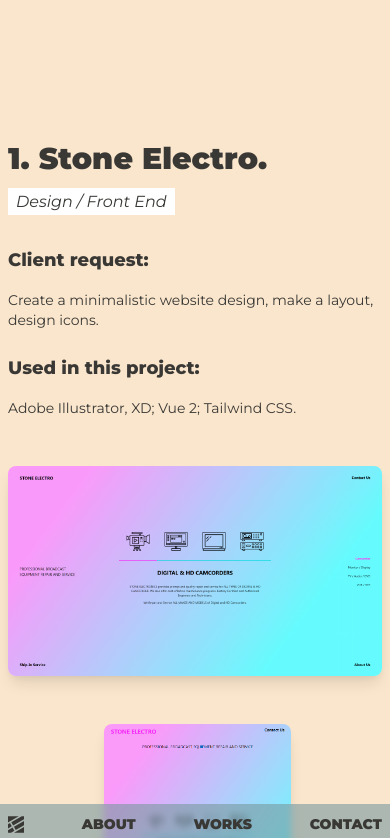
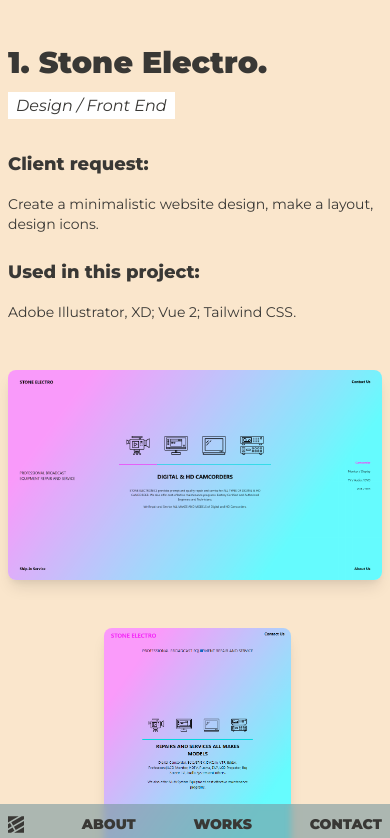
Before and after one commit to gitty-git/portfolio, a Vue app: page /stone-electro in a window 390 px wide. Shown: the top 838 px of the page. Built offline with nearby package versions, Linux system fonts and the light colour scheme.

Commit message:
works margin, keep-alive

```diff
--- a/src/App.vue
+++ b/src/App.vue
@@ -1,6 +1,11 @@
 <template>
     <div class="text-graphiteBlack font-sans bg-blueGray">
-        <router-view></router-view>
+        <router-view v-slot="{ Component }">
+            <keep-alive>
+                <component :is="Component" />
+            </keep-alive>
+        </router-view>
+<!--        <router-view></router-view>-->
         <Navs/>
         <!-- <Main/> -->
     </div>
--- a/src/views/works/NewsSite.vue
+++ b/src/views/works/NewsSite.vue
@@ -8,7 +8,7 @@
                 enter-from-class="translate-x-full opacity-0"
         >
             <div class="h-full px-2 md:px-14 xl:px-24 2xl:px-48 relative w-full bg-antiqueWhite flex justify-between lg:flex-row flex-col">
-                <div class="w-full md:w-full lg:w-1/2 xl:w-5/12 2xl:w-4/12 mt-36">
+                <div class="w-full md:w-full lg:w-1/2 xl:w-5/12 2xl:w-4/12 mt-12 sm:mt-36">
                     <div class="lg:fixed pr-0 md:pr-28 lg:pr-36 2xl:pr-48 w-full md:w-full lg:w-1/2 xl:w-5/12 2xl:w-4/12">
                         <div class="xl:mb-16 mb-8">
                             <h1 class="2xl:text-23vw leading-none text-3xl font-black mb-4">2. Single-page application using Laravel and Vue2.</h1>
--- a/src/views/works/Portfolio.vue
+++ b/src/views/works/Portfolio.vue
@@ -7,7 +7,7 @@
                 enter-from-class="translate-x-full opacity-0"
         >
             <div class="h-full px-2 md:px-14 xl:px-24 2xl:px-48 relative w-full bg-antiqueWhite flex justify-between lg:flex-row flex-col">
-                <div class="w-full md:w-full lg:w-1/2 xl:w-5/12 2xl:w-4/12 mt-36">
+                <div class="w-full md:w-full lg:w-1/2 xl:w-5/12 2xl:w-4/12 mt-12 sm:mt-36">
                     <div class="lg:fixed pr-0 md:pr-28 lg:pr-36 2xl:pr-48 w-full md:w-full lg:w-1/2 xl:w-5/12 2xl:w-4/12">
                         <div class="xl:mb-16 mb-8">
                             <h1 class="2xl:text-23vw leading-none text-3xl font-black mb-4">3. Portfolio.</h1>
--- a/src/views/works/StoneElectro.vue
+++ b/src/views/works/StoneElectro.vue
@@ -7,7 +7,7 @@
                 enter-from-class="translate-x-full opacity-0"
         >
             <div class="h-full px-2 md:px-14 xl:px-24 2xl:px-48 relative w-full bg-antiqueWhite flex justify-between lg:flex-row flex-col">
-                <div class="w-full md:w-full lg:w-1/2 xl:w-5/12 2xl:w-4/12 mt-36">
+                <div class="w-full md:w-full lg:w-1/2 xl:w-5/12 2xl:w-4/12 mt-12 sm:mt-36">
                     <div class="lg:fixed pr-0 md:pr-28 lg:pr-36 2xl:pr-48 w-full md:w-full lg:w-1/2 xl:w-5/12 2xl:w-4/12">
                         <div class="xl:mb-16 mb-8">
                             <h1 class="2xl:text-23vw leading-none text-3xl font-black mb-4">1. Stone Electro.</h1>
```
